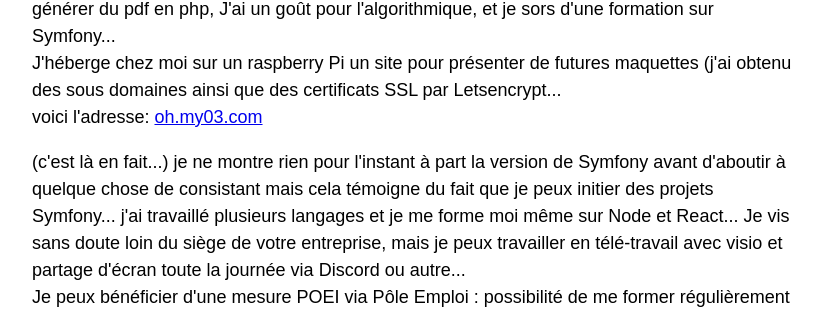
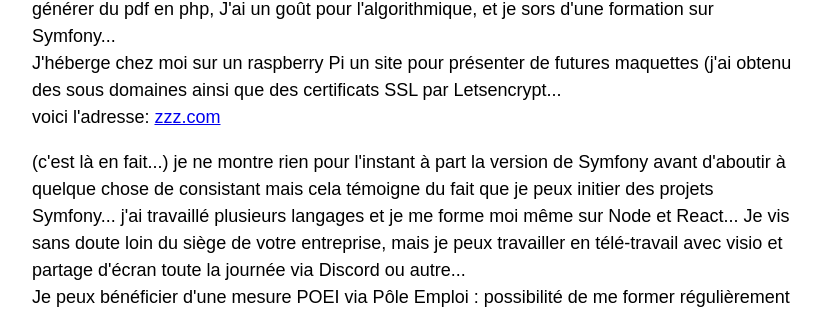
Before and after one commit to Moc-Semag/maquette, a Symfony app: template templates/welcome/index.html.twig in a window 1280 px wide. Shown: the part 357-668 px from the top of the page, without its empty margins (228-1049 px from the left). Run offline with Twig, Linux system fonts and the light colour scheme; the template is opened without the code that fills it, so the values that code supplies are empty; some libraries are stand-ins or nearby versions.

Commit message:
Update index.html.twig

```diff
--- a/templates/welcome/index.html.twig
+++ b/templates/welcome/index.html.twig
@@ -26,7 +26,7 @@
                     J'ai été formé au CNAM et par Aliptic. J'ai étudié la conception des bases de données façon Meurise et accès en Php via Pdo, MySqli.
                     Je sais générer du pdf en php, J'ai un goût pour l'algorithmique, et je sors d'une formation sur Symfony...<br>
                     J'héberge chez moi sur un raspberry Pi un site pour présenter de futures maquettes (j'ai obtenu des sous domaines ainsi que des certificats SSL par Letsencrypt...<br>
-                    voici l'adresse: <a href="https://zzz.com">oh.my03.com</a><div>{# <img src="{{ asset('rasp.gif') }}" height="50" alt="Raspi alive">O'flix"> #}</div>(c'est là en fait...)  je ne montre rien pour l'instant à part la version de Symfony avant d'aboutir
+                    voici l'adresse: <a href="https://zzz.com">zzz.com</a><div>{# <img src="{{ asset('rasp.gif') }}" height="50" alt="Raspi alive">O'flix"> #}</div>(c'est là en fait...)  je ne montre rien pour l'instant à part la version de Symfony avant d'aboutir
                 à quelque chose de consistant mais cela témoigne du fait que je peux initier des projets Symfony...
                 j'ai travaillé plusieurs langages et je me forme moi même sur Node et React... Je vis sans doute loin du siège de votre entreprise, mais je peux travailler en télé-travail avec visio et partage d'écran toute la journée via Discord ou autre...<br>
                 Je peux bénéficier d'une mesure POEI via Pôle Emploi : possibilité de me former régulièrement pour monter en compétence par Aliptic ou le CNAM.
```
